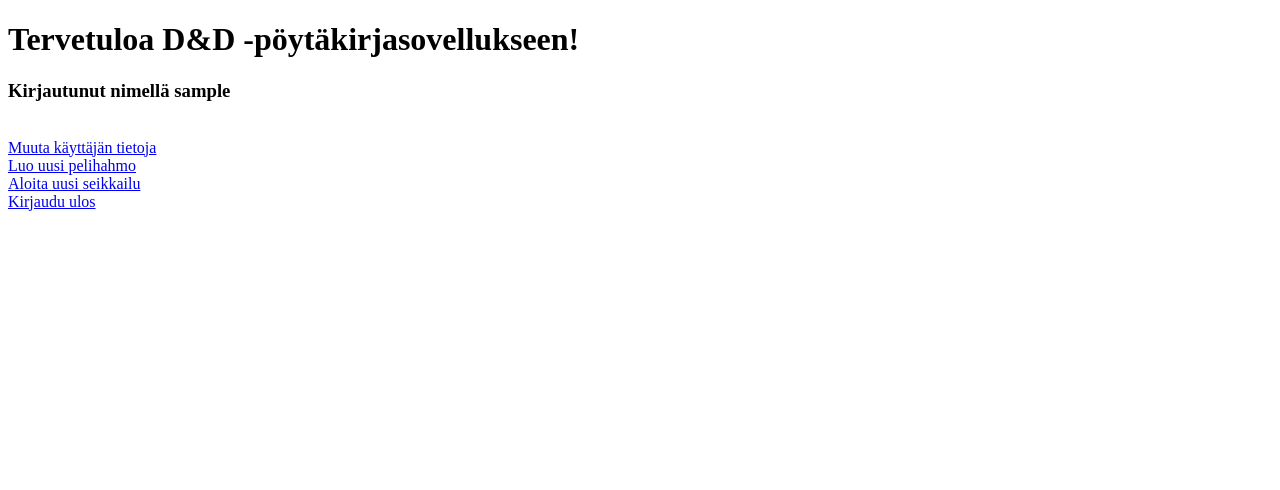
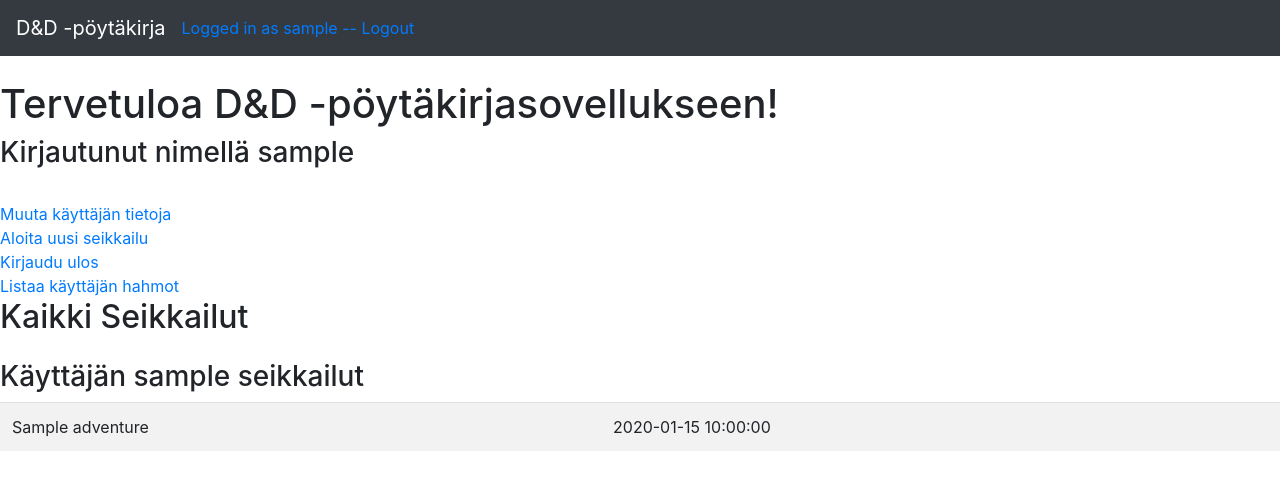
Before and after one commit to HegePI/tsoha-2020-projekti, a Flask app: page /menu in a window 1280 px wide. Shown: the top 490 px of the page. Run offline with Flask 2, Linux system fonts and the light colour scheme; a user stored in the database is signed in; tables that the repository leaves empty hold one stand-in row (values such as "Sample post"); some libraries are stand-ins or nearby versions.

Commit message:
added view to see users characters, can create adventure, can join adventure, added bootsrap css

```diff
--- a/application/__init__.py
+++ b/application/__init__.py
@@ -25,6 +25,7 @@
 from application.user import EditUserInfoView
 from application.character import NewCharacterView
 from application.adventure import NewAdventureView
+from application.character import AllCharacterView
 
 from application.user import UserModel
 from application.character import CharacterModel
--- a/application/adventure/AdventureModel.py
+++ b/application/adventure/AdventureModel.py
@@ -1,4 +1,5 @@
 from application import db
+from sqlalchemy.sql import text
 
 class Adventure(db.Model):
 
@@ -15,3 +16,39 @@
         self.adventure_name = name
         self.ongoing = ongoing
         self.dungeon_master = dm
+
+    @staticmethod
+    def find_users_ongoing_adventures(id):
+        stmt = text("SELECT * FROM adventure WHERE (dungeon_master = %d and ongoing = 1);" % id)
+
+        res = db.engine.execute(stmt)
+
+        response = []
+        for row in res:
+            response.append({"name":row[1], "created":row[2]})
+
+        return response
+
+    @staticmethod
+    def find_all_adventures(id):
+        stmt = text("SELECT * FROM adventure EXCEPT SELECT * FROM adventure WHERE (dungeon_master = %d);" % id)
+
+        res = db.engine.execute(stmt)
+
+        response = []
+        for row in res:
+            response.append({ "id":row[0], "name":row[1], "created":row[2] })
+
+        return response
+
+    @staticmethod
+    def find_adventure_by_id(id):
+        stmt = text("SELECT * FROM adventure WHERE id = %d;" % id)
+
+        res = db.engine.execute(stmt)
+
+        response = []
+        for row in res:
+            response.append({ "id":row[0], "name":row[1], "created":row[2] })
+
+        return response
--- a/application/character/NewCharacterForm.py
+++ b/application/character/NewCharacterForm.py
@@ -8,7 +8,7 @@
     character_race = StringField("Rotu")
     character_strength = IntegerField("Voima")
     character_dexterity = IntegerField("Hienomotoriikka")
-    character_inteligence = IntegerField("Älli")
+    character_inteligence = IntegerField("Äly")
     character_faith = IntegerField("Usko")
     character_health = IntegerField("Elinvoima")
     character_mana = IntegerField("Mana")
--- a/application/menu/MenuView.py
+++ b/application/menu/MenuView.py
@@ -1,10 +1,14 @@
 from application import app, db
 from flask import Flask, flash, redirect, render_template, request, url_for
+from flask_login import current_user
 from application.user.UserModel import User
+from application.adventure.AdventureModel import Adventure
 from flask_login import login_required
 
 
 @app.route("/menu")
 @login_required
 def main_menu():
-    return render_template("menu/menu.html")
+    return render_template("menu/menu.html",
+    users_adventures=Adventure.find_users_ongoing_adventures(current_user.id),
+    all_adventures=Adventure.find_all_adventures(current_user.id))
--- a/application/templates/adventure/newAdventure.html
+++ b/application/templates/adventure/newAdventure.html
@@ -10,7 +10,7 @@
 <h3>Luo uusi seikkailu</h3>
 <br />
 <form method="POST" action="{{ url_for('create_new_adventure') }}">
-    <table>
+    <table class="table table-striped">
         <tr>
             <td>
                 {{form.adventure_name.label}}
--- a/application/templates/character/newCharacter.html
+++ b/application/templates/character/newCharacter.html
@@ -11,10 +11,10 @@
 <strong>{{ error }}</strong>
 {% endif %}
 
-<h2>Luo uusi hahmo seikkailuun</h2>
+<h2>Luo uusi hahmo seikkailuun "{{ adventure.adventure_name }}"</h2>
 
-<form method="POST" action="{{ url_for('create_new_character') }}">
-    <table>
+<form method="POST" action="{{ url_for('create_new_character', adventure_id=adventure.id) }}">
+    <table class="table table-striped">
         <tr>
             <td>
                 {{ form.character_name.label }}
--- a/application/templates/layout.html
+++ b/application/templates/layout.html
@@ -4,14 +4,42 @@
 <head>
     <meta charset="utf-8">
     <title>D&D records</title>
+    <link rel="stylesheet" href="https://maxcdn.bootstrapcdn.com/bootstrap/4.0.0/css/bootstrap.min.css"
+        integrity="sha384-Gn5384xqQ1aoWXA+058RXPxPg6fy4IWvTNh0E263XmFcJlSAwiGgFAW/dAiS6JXm" crossorigin="anonymous">
 </head>
 
 <body>
+    <nav class="navbar navbar-expand-md navbar-dark bg-dark mb-4">
+        <a class="navbar-brand" href="#">D&D -pöytäkirja</a>
+        <button class="navbar-toggler" type="button" data-toggle="collapse" data-target="#navbarCollapse"
+            aria-controls="navbarCollapse" aria-expanded="false" aria-label="Toggle navigation">
+            <span class="navbar-toggler-icon"></span>
+        </button>
+        <div class="collapse navbar-collapse" id="navbarCollapse">
+            <div class="form-inline mt-2 mt-md-0">
+                {% if current_user.is_authenticated %}
+                <a href="{{ url_for('logout') }}">Logged in as {{ current_user.username }} -- Logout</a>
+                {% else %}
+                <a href="{{ url_for('login') }}">Login</a>
+                {% endif %}
+            </div>
+        </div>
+    </nav>
     {% block body %}
     <p>
         Content.
     </p>
     {% endblock %}
+
+    <script src="https://code.jquery.com/jquery-3.2.1.slim.min.js"
+        integrity="sha384-KJ3o2DKtIkvYIK3UENzmM7KCkRr/rE9/Qpg6aAZGJwFDMVNA/GpGFF93hXpG5KkN"
+        crossorigin="anonymous"></script>
+    <script src="https://cdnjs.cloudflare.com/ajax/libs/popper.js/1.12.9/umd/popper.min.js"
+        integrity="sha384-ApNbgh9B+Y1QKtv3Rn7W3mgPxhU9K/ScQsAP7hUibX39j7fakFPskvXusvfa0b4Q"
+        crossorigin="anonymous"></script>
+    <script src="https://maxcdn.bootstrapcdn.com/bootstrap/4.0.0/js/bootstrap.min.js"
+        integrity="sha384-JZR6Spejh4U02d8jOt6vLEHfe/JQGiRRSQQxSfFWpi1MquVdAyjUar5+76PVCmYl"
+        crossorigin="anonymous"></script>
 </body>
 
 </html>
--- a/application/templates/login/login.html
+++ b/application/templates/login/login.html
@@ -13,7 +13,7 @@
 <h2>Kirjaudu sisään</h2>
 
 <form method="POST" action="{{ url_for('login') }}">
-    <table>
+    <table class="table table-striped">
         <tr>
             <td>
                 {{form.username.label}}
--- a/application/templates/menu/menu.html
+++ b/application/templates/menu/menu.html
@@ -16,16 +16,46 @@
 <h3>
     Kirjautunut nimellä {{ current_user.username }}
 </h3>
+
 {% else %}
 <a href="{{ url_for('login') }}">Kirjaudu</a>
 {% endif %}
 <br>
 <a href="{{url_for('edit_userinfo_form')}}">Muuta käyttäjän tietoja</a>
 <br>
-<a href="{{ url_for('new_character_form') }}">Luo uusi pelihahmo</a>
-<br>
 <a href="{{ url_for('new_adventure_form') }}">Aloita uusi seikkailu</a>
 <br>
 <a href="{{ url_for('logout') }}">Kirjaudu ulos</a>
+<br>
+<a href="{{ url_for('list_characters') }}">Listaa käyttäjän hahmot</a>
+
+<h2>Kaikki Seikkailut</h2>
+<table class="table table-striped">
+    {% for adventure in all_adventures %}
+    <tr>
+        <td>{{adventure.name}}</td>
+        <td>{{adventure.created}}</td>
+        <td>
+            <a href="{{ url_for('join_adventure_form', adventure_id=adventure.id) }}">Liity seikkailuun</a>
+        </td>
+    </tr>
+    {%endfor%}
+</table>
+
+{% if current_user.is_authenticated %}
+<h3>
+    Käyttäjän {{ current_user.username }} seikkailut
+</h3>
+<table class="table table-striped">
+    {% for adventure in users_adventures %}
+    <tr>
+        <td>{{adventure.name}}</td>
+        <td>{{adventure.created}}</td>
+    </tr>
+    {%endfor%}
+</table>
+{% else %}
+<a href="{{ url_for('login') }}">Kirjaudu</a>
+{% endif %}
 
 {% endblock %}
--- a/application/templates/user/editUserInfo.html
+++ b/application/templates/user/editUserInfo.html
@@ -9,7 +9,7 @@
 <h3>Muokataan käyttäjän {{ current_user.username }} tietoja.</h3>
 <br />
 <form method="POST" action="{{ url_for('edit_userinfo') }}">
-    <table>
+    <table class="table table-striped">
         <tr>
             <td>
                 {{form.username.label}}
--- a/application/templates/user/new.html
+++ b/application/templates/user/new.html
@@ -9,7 +9,7 @@
 <h3>Luo uusi käyttäjä sovellukseen</h3>
 <br />
 <form method="POST" action="{{ url_for('create_new_user') }}">
-    <table>
+    <table class="table table-striped">
         <tr>
             <td>
                 {{form.username.label}}
```
Also changed, not shown: application/character/AllCharacterView.py (added, +13 -0 lines), application/character/CharacterModel.py (+15 -0 lines), application/character/NewCharacterView.py (+10 -7 lines), application/templates/character/showAllCharacters.html (+65 -1 lines).
